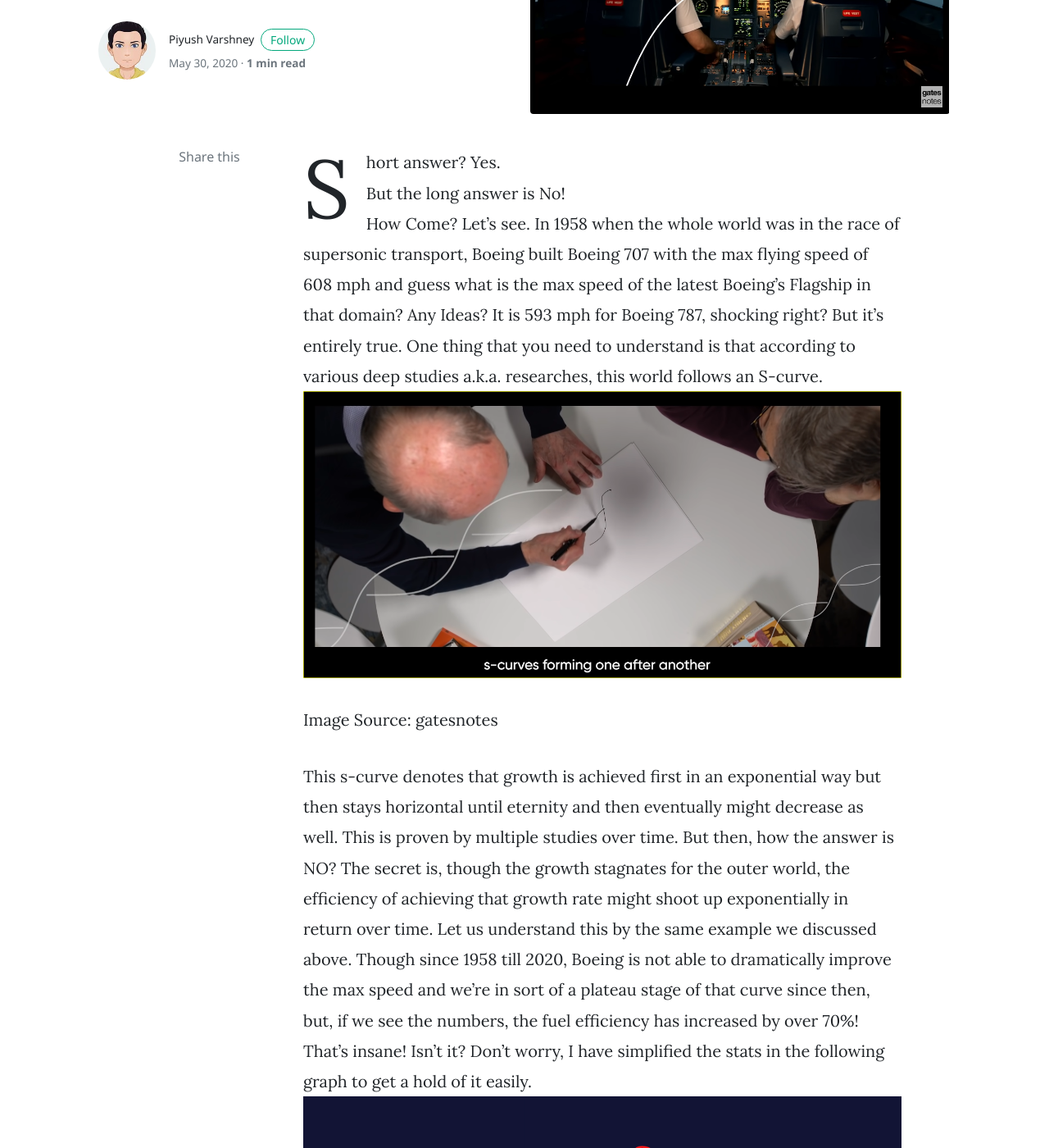
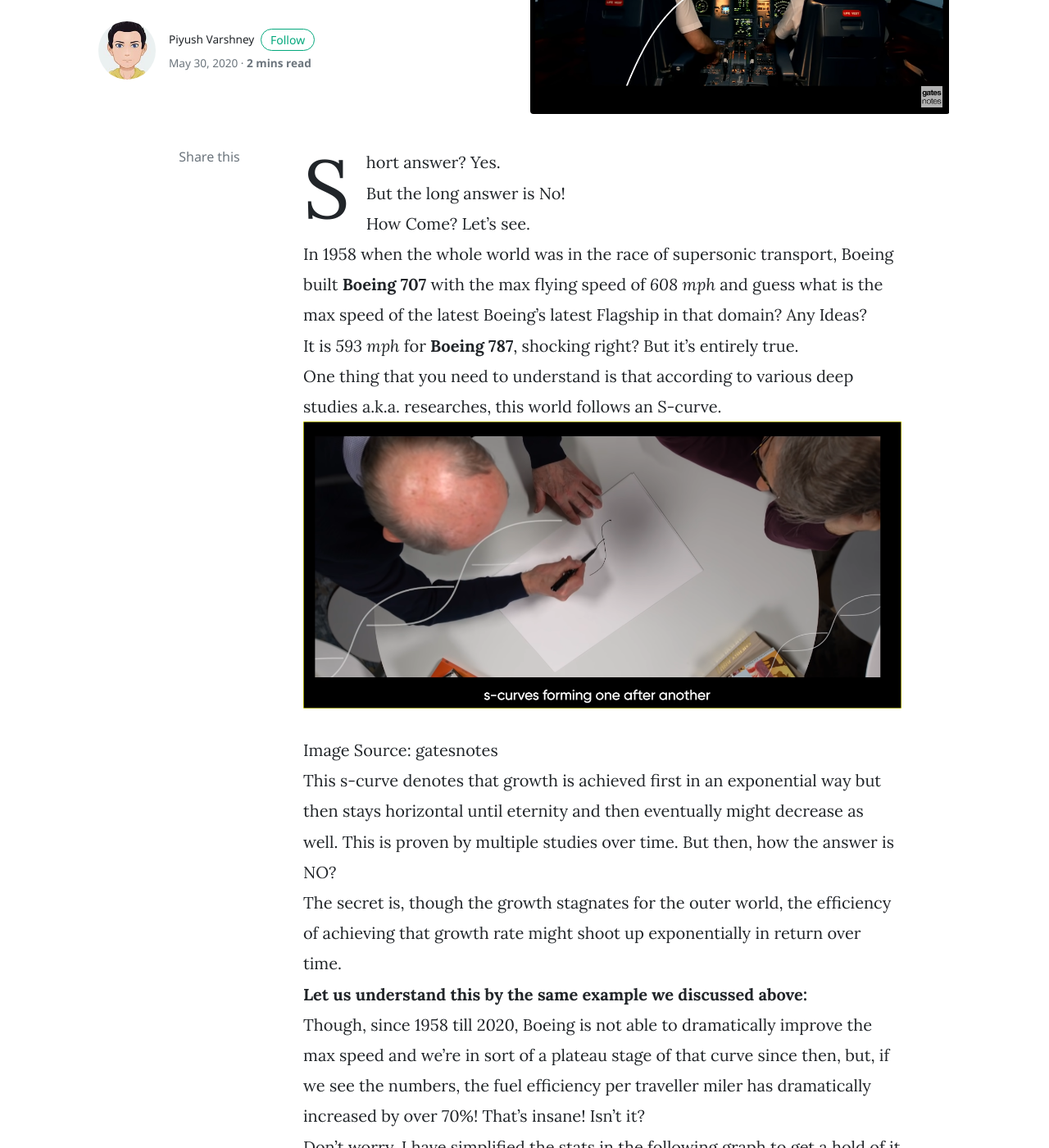
Before and after one commit to wakehustle/wakehustle.github.io, a Jekyll site: the page built from _posts/2020-05-30-is-growth-limited.md, in a window 1280 px wide and 1400 px high, scrolled down 241 px. Shown: the whole window at 82% size. Built offline with Jekyll 4.4.1, drawn with Linux system fonts in a browser that asks for light colours; nearby versions of some CDN libraries; comment, search, counter and statistics services are not loaded; some of the changed text lies outside the part shown.

Commit message:
minor correction to post content

```diff
--- a/_posts/2020-05-30-is-growth-limited.md
+++ b/_posts/2020-05-30-is-growth-limited.md
@@ -12,22 +12,23 @@
 
 Short answer? Yes.<br>
 But the long answer is No!<br>
-How Come? Let's see.
-In 1958 when the whole world was in the race of supersonic transport, Boeing built Boeing 707 with the max flying speed of 608 mph and guess what is the max speed of the latest Boeing's Flagship in that domain?
-Any Ideas?
-It is 593 mph for Boeing 787, shocking right? But it’s entirely true.
+How Come? Let's see.<br>
+In 1958 when the whole world was in the race of supersonic transport, Boeing built **Boeing 707** with the max flying speed of *608 mph* and guess what is the max speed of the latest Boeing's latest Flagship in that domain?
+Any Ideas?<br>
+It is *593 mph* for **Boeing 787**, shocking right? But it’s entirely true.
 One thing that you need to understand is that according to various deep studies a.k.a. researches, this world follows an S-curve.
-![s-curve]({{ site.baseurl }}/assets/images/s-curve gn.png)
-Image Source: gatesnotes
-
+![s-curve]({{ 'assets/images/s-curve gn.PNG' | relative_url }})Image Source: gatesnotes
 This s-curve denotes that growth is achieved first in an exponential way but then stays horizontal until eternity and then eventually might decrease as well. This is proven by multiple studies over time.
 But then, how the answer is NO?
 The secret is, though the growth stagnates for the outer world, the efficiency of achieving that growth rate might shoot up exponentially in return over time.
-Let us understand this by the same example we discussed above.
-Though since 1958 till 2020, Boeing is not able to dramatically improve the max speed and we’re in sort of a plateau stage of that curve since then, but, if we see the numbers, the fuel efficiency has increased by over 70%! That’s insane! Isn't it?
+**Let us understand this by the same example we discussed above:**
+Though, since 1958 till 2020, Boeing is not able to dramatically improve the max speed and we’re in sort of a plateau stage of that curve since then, but, if we see the numbers, the fuel efficiency per traveller miler has dramatically increased by over 70%! That’s insane! Isn't it?
 Don’t worry, I have simplified the stats in the following graph to get a hold of it easily.
 ![growth-chart-boeing-wakehustle]({{ 'assets/images/limit-of-growth-chart-example.png' | relative_url }})
 The same goes for cars made by classic old motor houses such as Ford, Chevrolet, etc.
-The author of a best-seller, Growth, the Czech-Canadian professor Vaclav Smil, approaches things from a scientist’s point of view, not an astronaut’s, but he reaches the same conclusion: Earth is fragile and
-> “before it is too late, we should embark in earnest on the most fundamental existential [task] of making any future growth compatible with the long-term preservation of the only biosphere we have”.
+An author of a New York best-seller, [Growth](https://www.amazon.in/Growth-Microorganisms-Megacities-MIT-Press/dp/0262042835/ref=as_li_ss_tl?dchild=1&keywords=growth+book&qid=1590860052&sr=8-3&linkCode=ll1&tag=amazonx0b-21&linkId=30c987e796a68f6464d047748a72deca&language=en_IN), the Czech-Canadian professor Vaclav Smil, approaches things from a scientist’s point of view, not an astronaut’s, but he reaches the same conclusion:
+> “Earth is fragile and before it is too late, we should embark in earnest on the most fundamental existential [task] of making any future growth compatible with the long-term preservation of the only biosphere we have.”
+
 He beautifully explains how growth is limited and what we, as humans can do about it.
+
+You can read more about his views and mind-blowing ideas [here](https://www.amazon.in/Growth-Microorganisms-Megacities-MIT-Press/dp/0262042835/ref=as_li_ss_tl?dchild=1&keywords=growth+book&qid=1590860052&sr=8-3&linkCode=ll1&tag=amazonx0b-21&linkId=30c987e796a68f6464d047748a72deca&language=en_IN).
```
